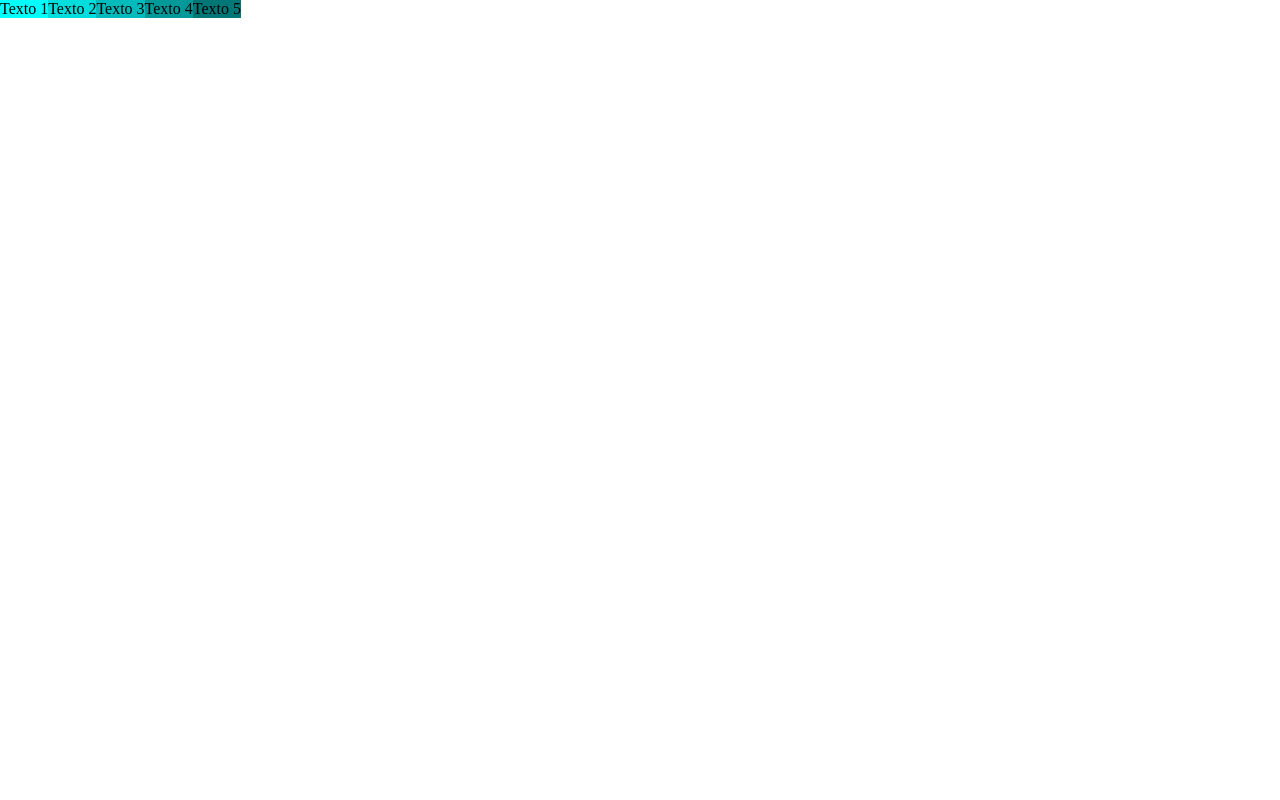
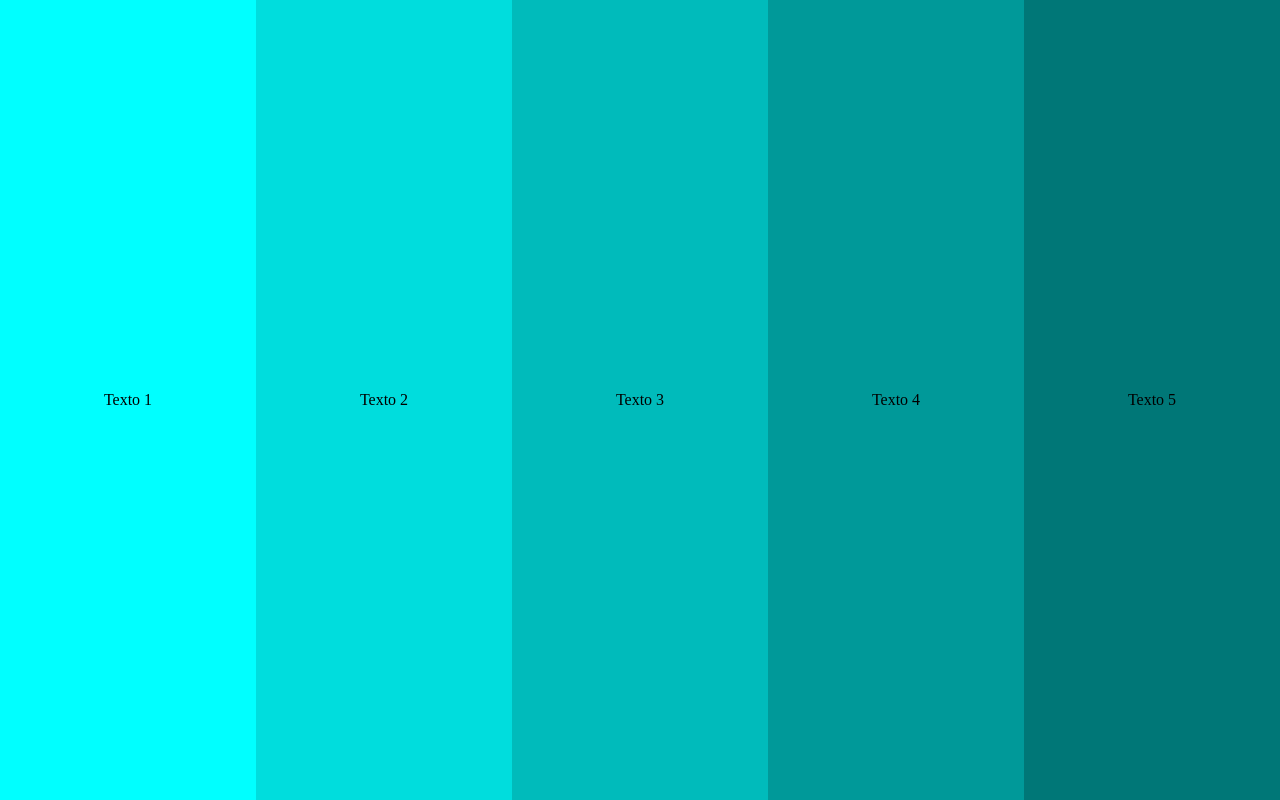
Before and after one commit to ielgstrom/practica8, a plain HTML site: page index.html in a window 1280 px wide. Drawn offline with Linux system fonts and the light colour scheme.

Commit message:
Alineación texto y bloques

```diff
--- a/css/estilos.css
+++ b/css/estilos.css
@@ -8,21 +8,37 @@ body{
 h1{
   margin:0;
 }
-section{
-  display: flex;
+main{
+  height: 100vh;
+  display:flex;
+}
+div{
+  flex:1;
+  align-items: center;
+  justify-content: center;
 }
 .uno{
+  display: flex;
   background-color: #00ffff;
+  width: 20vh;
 }
 .dos{
+  display: flex;
   background-color: #00dddd;
+  width: 20vh;
 }
 .tres{
+  display: flex;
   background-color: #00bbbb;
+  width: 20vh;
 }
 .cuatro{
-  background-color: #009999
+  display: flex;
+  background-color: #009999;
+  width: 20vh;
 }
 .cinco{
+  display: flex;
   background-color: #007777;
+  width: 20vh;
 }
--- a/index.html
+++ b/index.html
@@ -10,13 +10,13 @@
 
 <body>
   <main>
-    <section>
+
     <div class="uno">Texto 1</div>
     <div class="dos">Texto 2</div>
     <div class="tres">Texto 3</div>
     <div class="cuatro">Texto 4</div>
     <div class="cinco">Texto 5</div>
-    </section>
+
   </main>
 </body>
 
```
